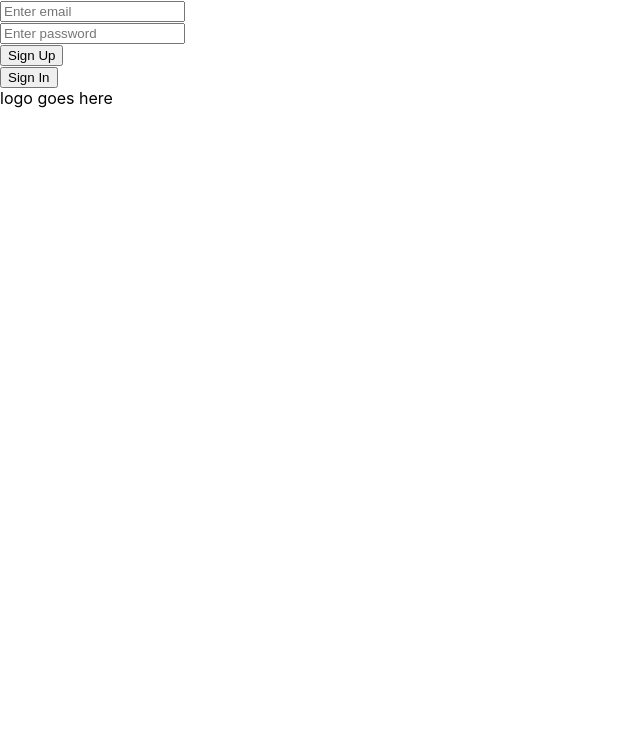
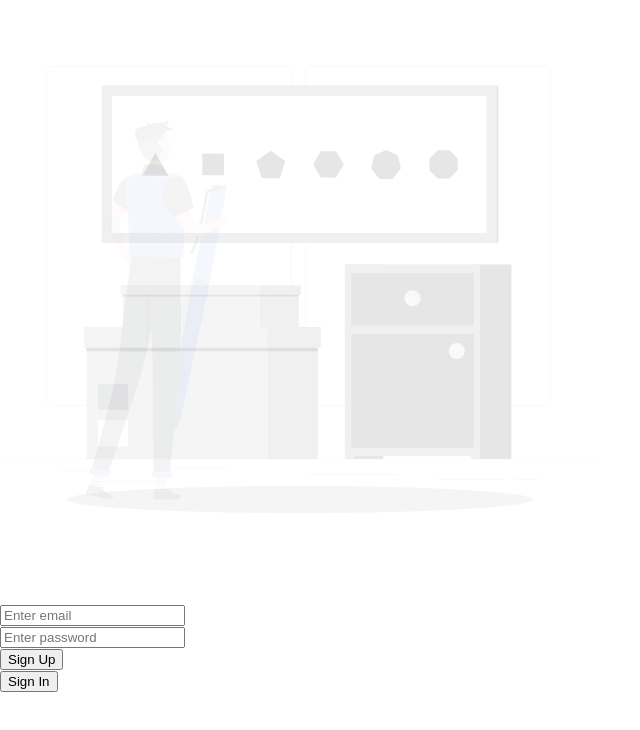
Before and after one commit to jaymanale/react-todo-firebase, a React (Create React App) app: page / in a window 1280 px wide. Shown: the top 730 px of the page, without its empty margins (0-640 px from the left). Built offline with nearby package versions, Linux system fonts and the light colour scheme; no server answers; the HTML template or start-up script is replaced by a standard one.

Commit message:
added login Page Image

```diff
--- a/src/components/home.js
+++ b/src/components/home.js
@@ -23,17 +23,30 @@ class Home extends React.Component {
 
   addTask = (event) => {
     event.preventDefault();
-    const { task, allTask } = this.state;
-    const tasks = [...allTask, task];
+    const { id, task, allTask } = this.state;
+
+    let tasks = [];
+    tasks = allTask.length ? [...allTask] : [];
+
+    const newTask = {
+      taskName: task,
+      id: tasks.length++,
+    };
+    console.log('new', newTask);
+    tasks.push(newTask);
+
+    console.log('ALl', tasks);
     this.setState({ allTask: tasks });
   };
 
   render() {
+    const { id, allTask } = this.state;
+
     return (
       <div className="container text-center m-auto">
         <div>
           <span className="display-4">Todo App</span>
-          <button className="float-right" onClick={this.logout}>
+          <button className="float-right btn btn-danger" onClick={this.logout}>
             Logout
           </button>
         </div>
@@ -56,6 +69,8 @@ class Home extends React.Component {
             Add Task
           </button>
         </form>
+        {allTask.length &&
+          allTask.map((task) => <li key={task.id}>{task.taskName}</li>)}
       </div>
     );
   }
--- a/src/components/login.js
+++ b/src/components/login.js
@@ -1,5 +1,6 @@
 import React from 'react';
 import Fire from './../config/fire';
+import todo from './../resource/todo.gif';
 
 class Login extends React.Component {
   constructor(props) {
@@ -43,7 +44,10 @@ class Login extends React.Component {
   loginForm = () => {
     return (
       <div className="row h-100">
-        <div className="col-md-6 mt-auto mb-auto">
+        <div className="col-sm-12 col-md-6">
+          <img src={todo} alt="todo Task" />
+        </div>
+        <div className="col-sm-12 col-md-6 mt-auto mb-auto">
           <form>
             <div className="form-group">
               <input
@@ -90,7 +94,6 @@ class Login extends React.Component {
             )}
           </form>
         </div>
-        <div className="col-md-6">logo goes here</div>
       </div>
     );
   };
```
Also changed, not shown: src/resource/todo.gif (added).
